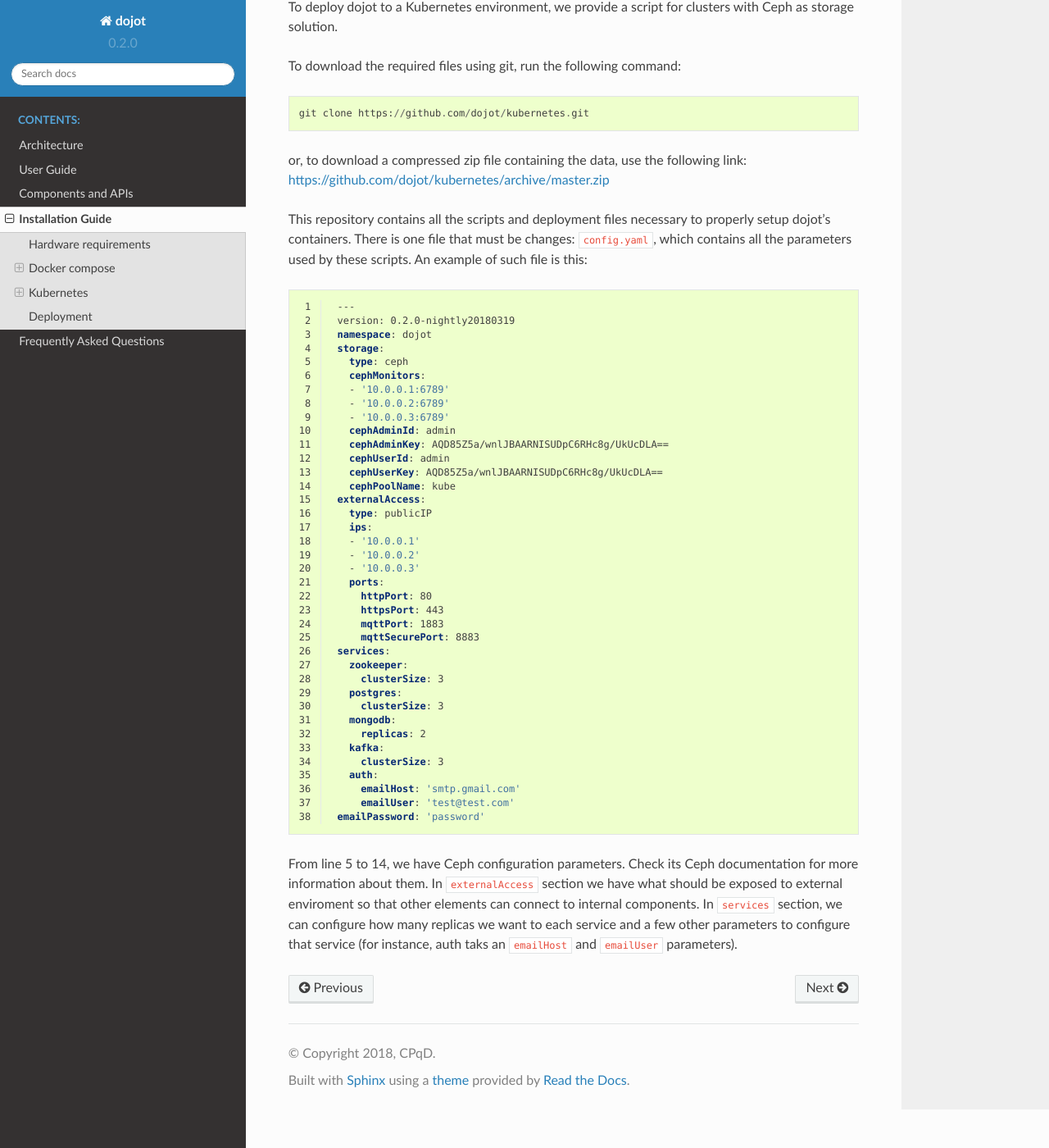
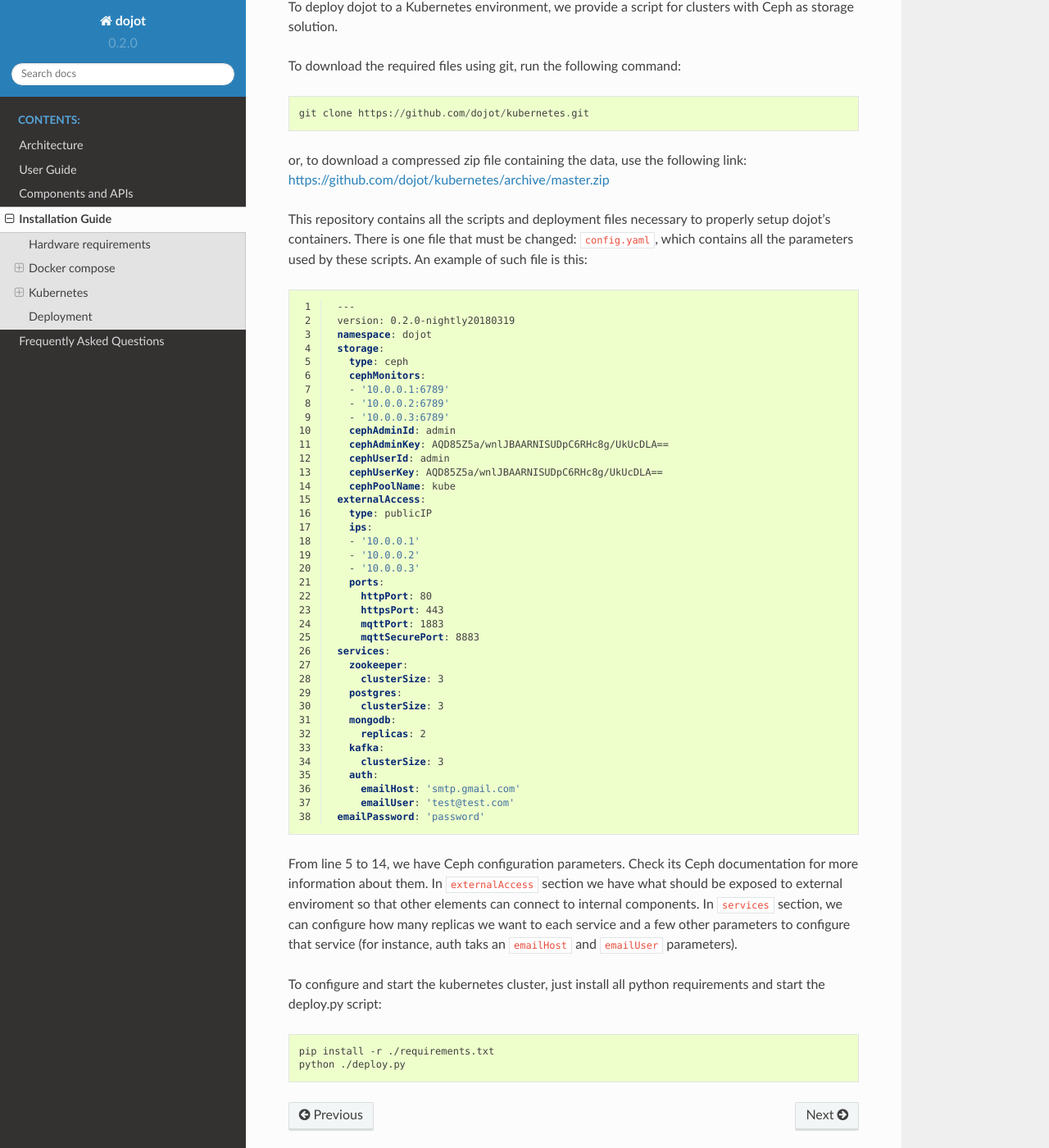
Before and after one commit to dojot/docs, a Sphinx documentation site: the page built from source/installation-guide.rst, in a window 1280 px wide and 1400 px high, scrolled down 4574 px. Shown: the whole window at 82% size. Built offline with Sphinx 7.4.7 and the Read the Docs theme 2.0.0, drawn with Linux system fonts in a browser that asks for light colours.

Commit message:
Adding instructions on how to start the deploy script for kubernetes

```diff
--- a/source/installation-guide.rst
+++ b/source/installation-guide.rst
@@ -213,7 +213,7 @@ or, to download a compressed zip file containing the data, use the following
 link: https://github.com/dojot/kubernetes/archive/master.zip
 
 This repository contains all the scripts and deployment files necessary to
-properly setup dojot's containers. There is one file that must be changes:
+properly setup dojot's containers. There is one file that must be changed:
 ``config.yaml``, which contains all the parameters used by these scripts. An
 example of such file is this:
 
@@ -267,6 +267,14 @@ many replicas we want to each service and a few other parameters to configure
 that service (for instance, auth taks an ``emailHost`` and ``emailUser``
 parameters).
 
+To configure and start the kubernetes cluster, just install all python
+requirements and start the deploy.py script:
+
+.. code-block:: bash
+
+    pip install -r ./requirements.txt
+    python ./deploy.py
+
 .. _persistent-volumes page: https://kubernetes.io/docs/concepts/storage/persistent-volumes/#types-of-persistent-volumes
 
 .. _Kubernetes documentation: https://kubernetes.io/docs/tasks/tools/install-kubectl/
```
